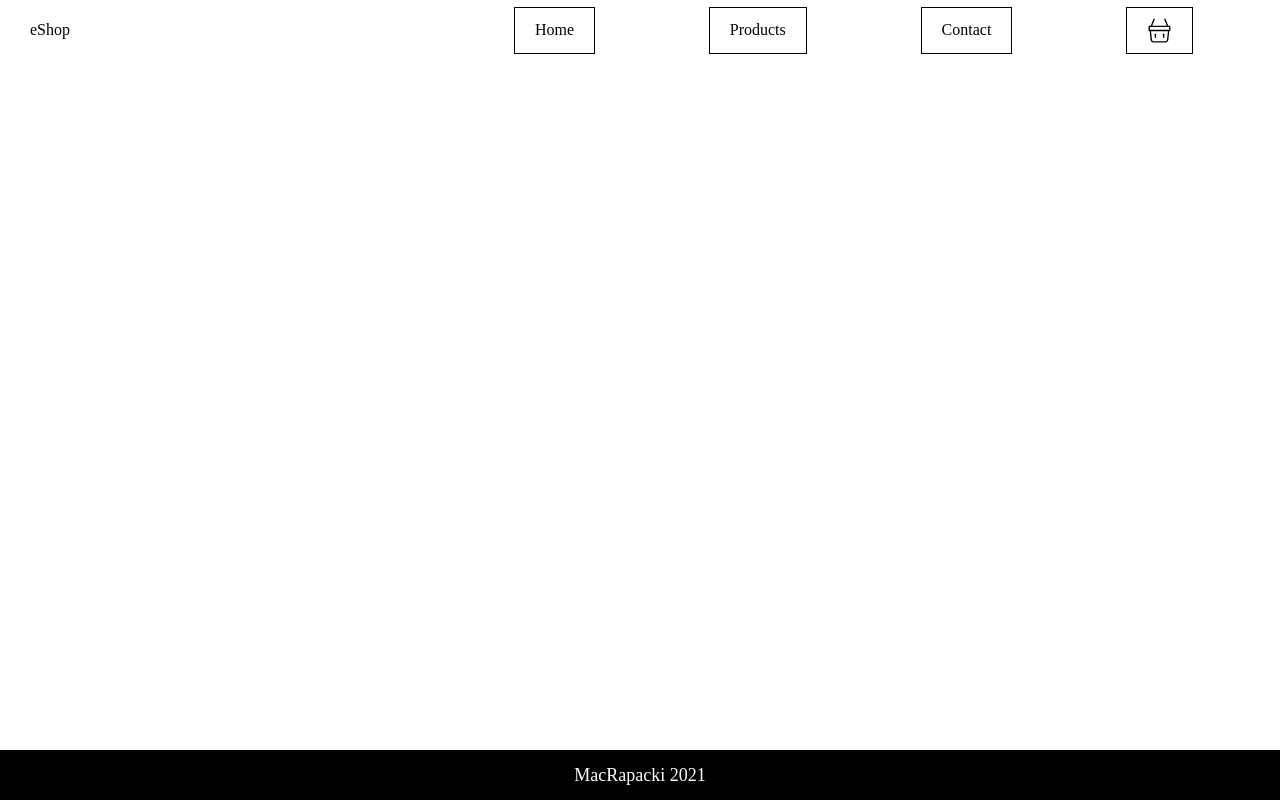
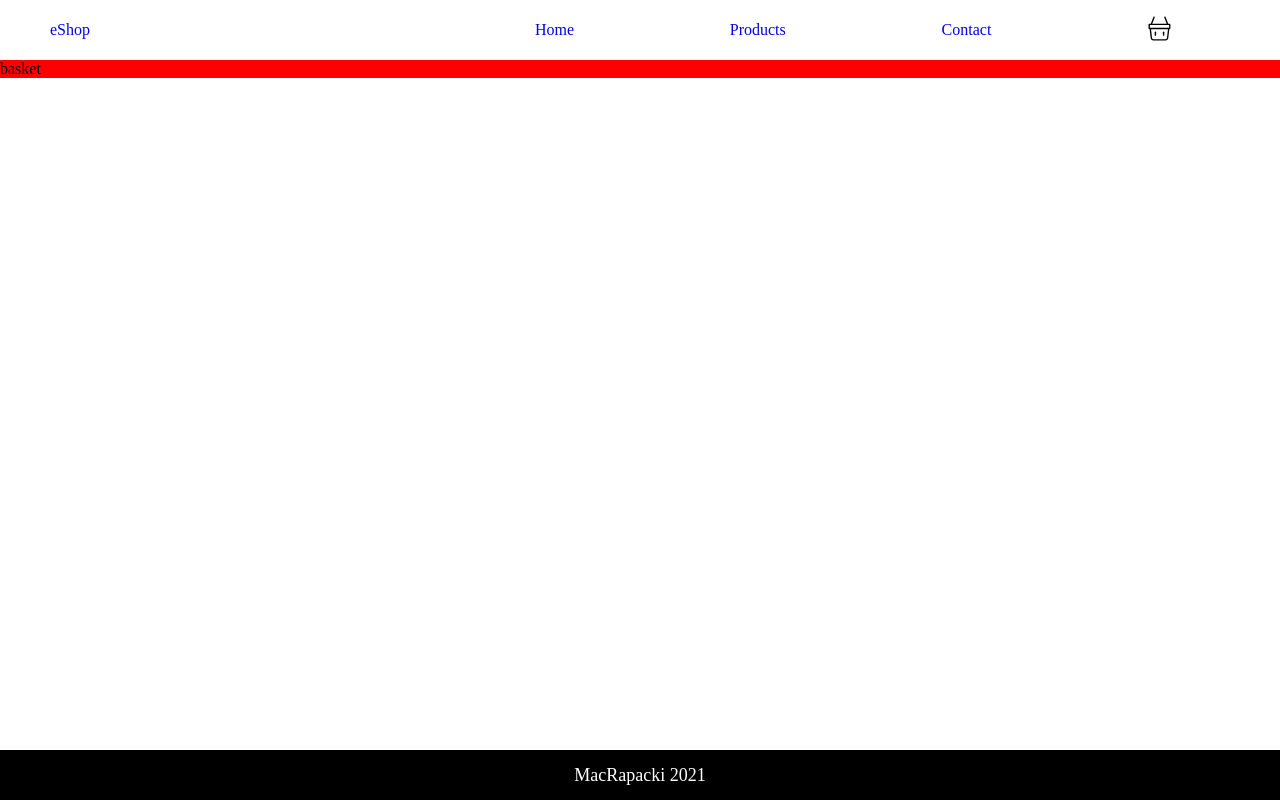
Before and after one commit to MacRapacki/eShop, a React (Create React App) app: page /basket in a window 1280 px wide. Built offline with nearby package versions, Linux system fonts and the light colour scheme.

Commit message:
feat: add routing and patches, create pages and nav links

```diff
--- a/src/App.js
+++ b/src/App.js
@@ -1,11 +1,15 @@
 import React from "react";
 
-import { BrowserRouter as Router, Switch, Route, Link } from "react-router-dom";
+import { BrowserRouter as Router, Switch, Route } from "react-router-dom";
 
 import { GlobalStyle } from "./globalStyles";
 
-import Footer from "./components/layout/footer/footer";
-import Navbar from "./components/layout/navbar/navbar";
+import Footer from "./components/layout/footer/Footer";
+import Navbar from "./components/layout/navbar/Navbar";
+import Home from "./components/pages/home/Home";
+import Products from "./components/pages/products/Products";
+import Contact from "./components/pages/contact/Contact";
+import Basket from "./components/pages/basket/Basket";
 
 function App() {
   // const getSomeData = async () => {
@@ -28,7 +32,12 @@ function App() {
       <GlobalStyle />
       <Router>
         <Navbar />
-        <Switch></Switch>
+        <Switch>
+          <Route path="/home" component={Home}></Route>
+          <Route path="/products" component={Products}></Route>
+          <Route path="/contact" component={Contact}></Route>
+          <Route path="/basket" component={Basket}></Route>
+        </Switch>
         <Footer />
       </Router>
     </>
--- a/src/components/layout/navbar/navbar.jsx
+++ b/src/components/layout/navbar/navbar.jsx
@@ -7,14 +7,23 @@ import Basket from "../../../images/shopping-basket.svg";
 const Navbar = () => {
   return (
     <S.Navbar>
-      <S.Logo>eShop</S.Logo>
+      <S.Logo>
+        <S.NavigationLink to="/home">eShop</S.NavigationLink>
+      </S.Logo>
       <S.List>
-        <S.Item>Home</S.Item>
-        <S.Item>Products</S.Item>
-        <S.Item>Contact</S.Item>
         <S.Item>
-          {" "}
-          <S.BasketIcon src={Basket} alt="basket" />
+          <S.NavigationLink to="/home">Home</S.NavigationLink>
+        </S.Item>
+        <S.Item>
+          <S.NavigationLink to="/products">Products</S.NavigationLink>
+        </S.Item>
+        <S.Item>
+          <S.NavigationLink to="/contact">Contact</S.NavigationLink>
+        </S.Item>
+        <S.Item>
+          <S.NavigationLink to="/basket">
+            <S.BasketIcon src={Basket} alt="basket" />
+          </S.NavigationLink>
         </S.Item>
       </S.List>
     </S.Navbar>
--- a/src/components/layout/navbar/style.js
+++ b/src/components/layout/navbar/style.js
@@ -1,4 +1,6 @@
 import styled from "styled-components";
+
+import { NavLink } from "react-router-dom";
 
 export const Navbar = styled.nav`
   width: 100%;
@@ -11,10 +13,6 @@ export const Navbar = styled.nav`
   padding: 0 30px;
 `;
 
-export const Logo = styled.div`
-  width: 50px;
-`;
-
 export const List = styled.ul`
   width: 65%;
   display: flex;
@@ -23,13 +21,20 @@ export const List = styled.ul`
 `;
 
 export const Item = styled.li`
-  text-decoration: none;
   list-style: none;
+  display: grid;
+  place-items: center;
+`;
+
+export const NavigationLink = styled(NavLink)`
   cursor: pointer;
   padding: 10px 20px;
-  border: 1px solid black;
-  display: grid;
-  place-items: center;
+  text-decoration: none;
+  /* border: 1px solid black; */
+`;
+
+export const Logo = styled.div`
+  width: 10px;
 `;
 
 export const BasketIcon = styled.img`
--- /dev/null
+++ b/src/components/pages/basket/Basket.jsx
@@ -0,0 +1,9 @@
+import React from "react";
+
+import * as S from "./style";
+
+const Home = () => {
+  return <S.Home> basket</S.Home>;
+};
+
+export default Home;
--- /dev/null
+++ b/src/components/pages/basket/style.js
@@ -0,0 +1,7 @@
+import styled from "styled-components";
+
+export const Home = styled.section`
+  background-color: red;
+  width: 100%;
+  height: 100%;
+`;
--- /dev/null
+++ b/src/components/pages/contact/Contact.jsx
@@ -0,0 +1,9 @@
+import React from "react";
+
+import * as S from "./style";
+
+const Home = () => {
+  return <S.Home> contact</S.Home>;
+};
+
+export default Home;
--- /dev/null
+++ b/src/components/pages/contact/style.js
@@ -0,0 +1,7 @@
+import styled from "styled-components";
+
+export const Home = styled.section`
+  background-color: yellow;
+  width: 100%;
+  height: 100%;
+`;
--- /dev/null
+++ b/src/components/pages/home/Home.jsx
@@ -0,0 +1,9 @@
+import React from "react";
+
+import * as S from "./style";
+
+const Home = () => {
+  return <S.Home> home</S.Home>;
+};
+
+export default Home;
--- /dev/null
+++ b/src/components/pages/home/style.js
@@ -0,0 +1,7 @@
+import styled from "styled-components";
+
+export const Home = styled.section`
+  background-color: blue;
+  width: 100%;
+  height: 100%;
+`;
--- /dev/null
+++ b/src/components/pages/products/Products.jsx
@@ -0,0 +1,9 @@
+import React from "react";
+
+import * as S from "./style";
+
+const Home = () => {
+  return <S.Home> products</S.Home>;
+};
+
+export default Home;
--- /dev/null
+++ b/src/components/pages/products/style.js
@@ -0,0 +1,7 @@
+import styled from "styled-components";
+
+export const Home = styled.section`
+  background-color: green;
+  width: 100%;
+  height: 100%;
+`;
```
